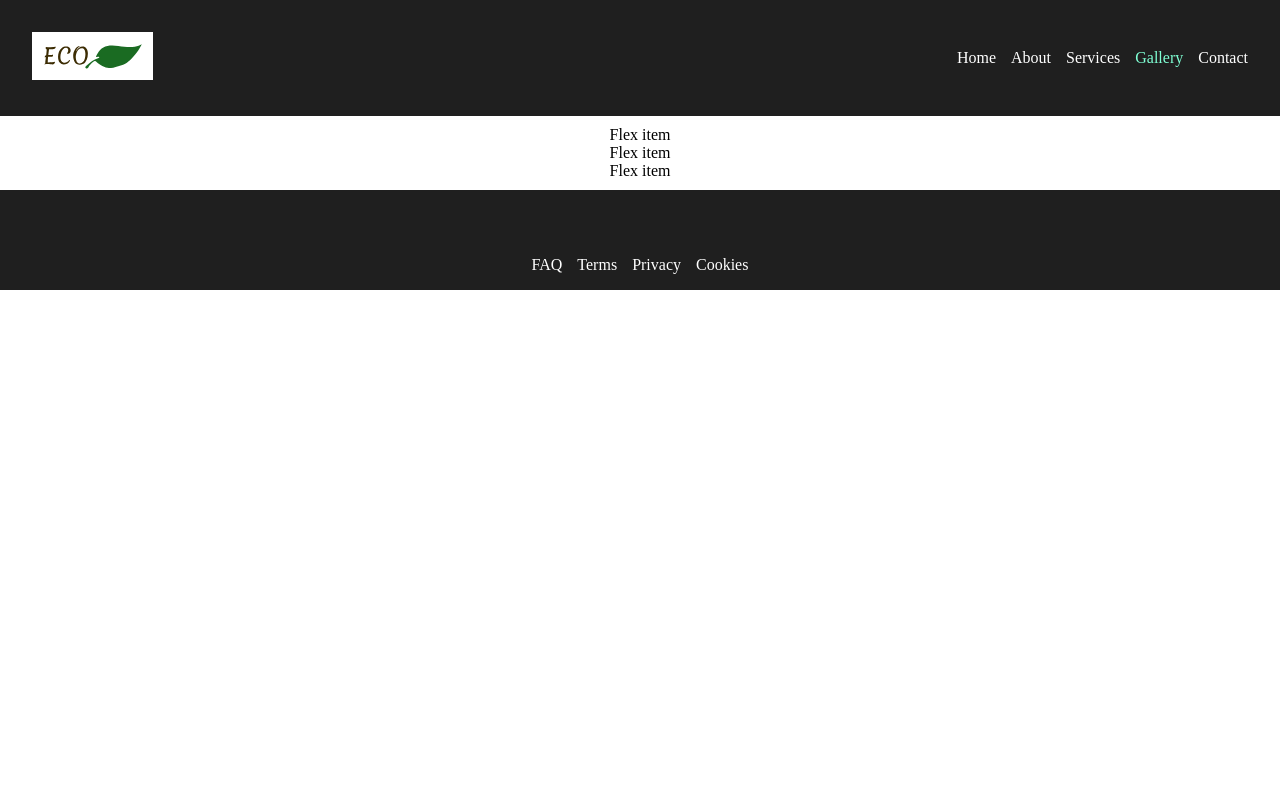
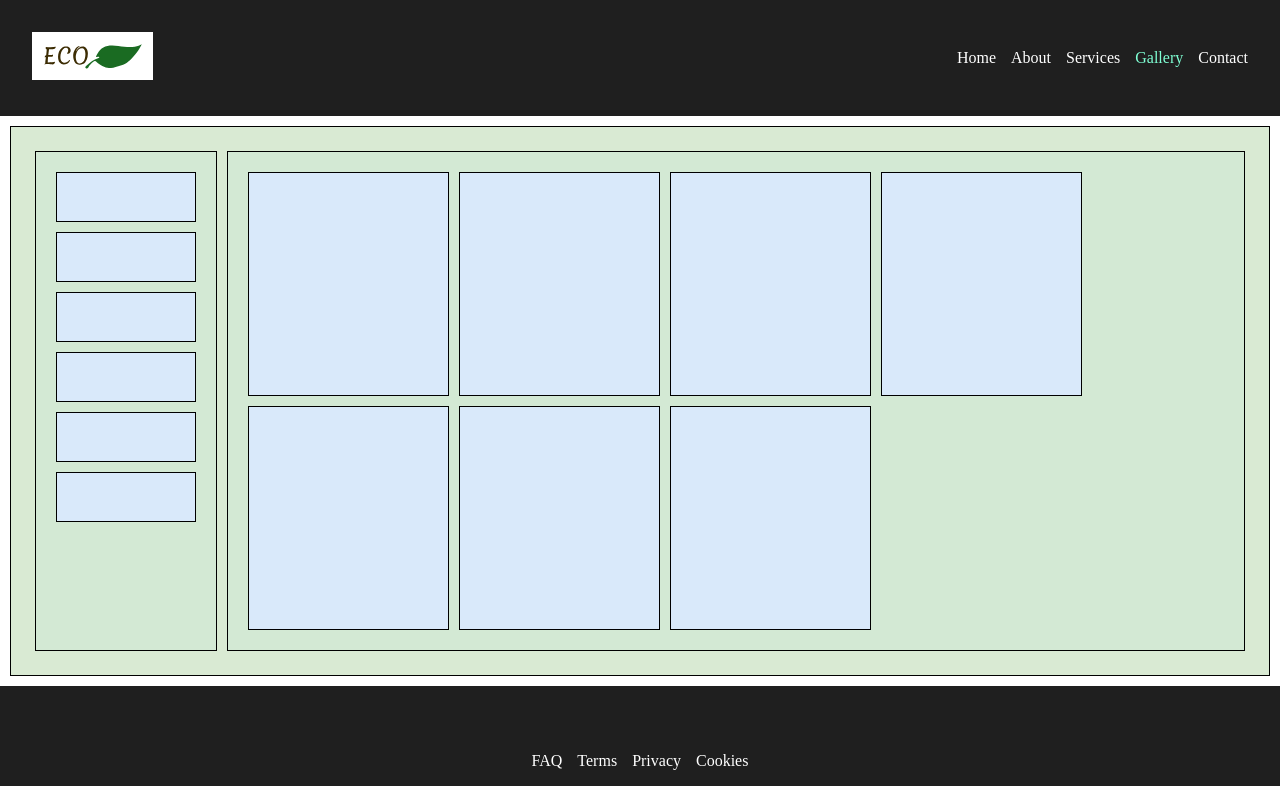
Before and after one commit to andersantos93/flexbox-layouts, a plain HTML site: page pages/gallery.html in a window 1280 px wide. Drawn offline with Linux system fonts and the light colour scheme.

Commit message:
Add display flex for the aside and section elements on gallery page

```diff
--- a/pages/gallery.html
+++ b/pages/gallery.html
@@ -45,10 +45,28 @@
       </ul>
     </nav>
     <main>
-      <div class="flexbox-container">
-        <div>Flex item</div>
-        <div>Flex item</div>
-        <div>Flex item</div>
+      <div id="container">
+        <aside>
+          <div class="flexbox-aside-container">
+            <div></div>
+            <div></div>
+            <div></div>
+            <div></div>
+            <div></div>
+            <div></div>
+          </div>
+        </aside>
+        <section>
+          <div class="flexbox-section-container">
+            <div></div>
+            <div></div>
+            <div></div>
+            <div></div>
+            <div></div>
+            <div></div>
+            <div></div>
+          </div>
+        </section>
       </div>
     </main>
     <footer>
--- a/styles/gallery.css
+++ b/styles/gallery.css
@@ -0,0 +1,48 @@
+main {
+  padding: 24px;
+  background-color: #d9ead3;
+  margin: 10px;
+  border: 1px solid;
+  min-height: 0 !important;
+}
+
+#container {
+  display: flex;
+  gap: 10px;
+  width: 100%;
+}
+
+.flexbox-aside-container {
+  display: flex;
+  flex-direction: column;
+  align-items: center;
+  height: 500px;
+  padding: 20px;
+  border: 1px solid;
+  background-color: #d3e9d4;
+  gap: 10px;
+}
+
+.flexbox-aside-container div {
+  background-color: #d9e9fa;
+  width: 140px;
+  height: 50px;
+  border: 1px solid;
+}
+
+.flexbox-section-container {
+  display: flex;
+  flex-wrap: wrap;
+  align-items: start;
+  background-color: #d3e9d4;
+  border: 1px solid;
+  gap: 10px;
+  padding: 20px;
+}
+
+.flexbox-section-container div {
+  background-color: #d9e9fa;
+  width: 201px;
+  height: 224px;
+  border: 1px solid;
+}
```
